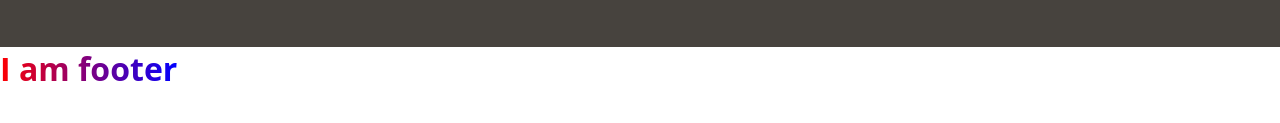
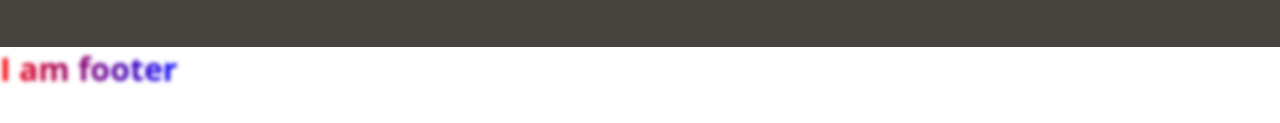
Before and after one commit to RuslanTissen/Burger-Land-portfolio-1-, a plain HTML site: page index.html in a window 1280 px wide. Shown: the part 535-658 px from the top of the page. Drawn offline with Linux system fonts and the light colour scheme.

Commit message:
24 dec 2022 marry christmas

```diff
--- a/css/style.css
+++ b/css/style.css
@@ -27,8 +27,8 @@ body {
 	flex: 0 0 50%;
 	position: relative;
 }
-@media (max-width:479px) {
-	.main__image{
+@media (max-width: 479px) {
+	.main__image {
 		flex: 1 1 100%;
 	}
 }
@@ -69,4 +69,5 @@ footer p {
 	background-clip: text;
 	-webkit-background-clip: text;
 	color: transparent;
+	filter: blur(2px); /*! make blur effect
 }
```
